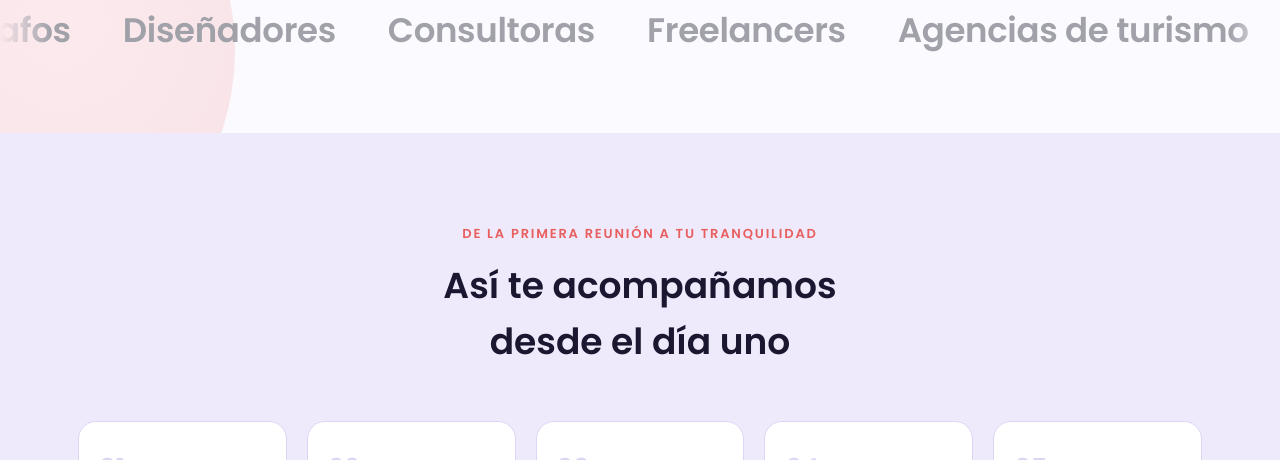
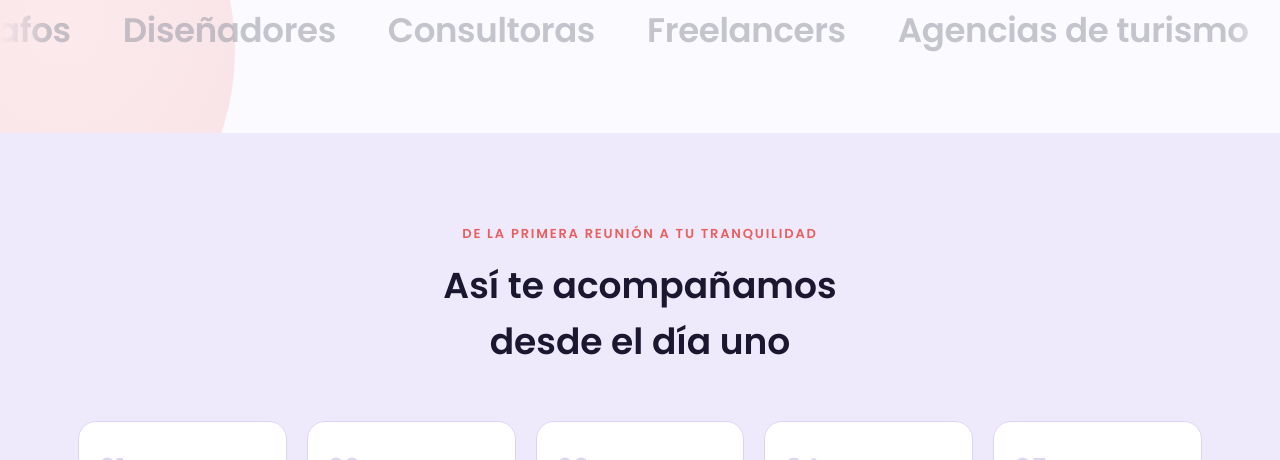
Before and after one commit to Sotoesteban7/jolix-website, a plain HTML site: page index.html in a window 1280 px wide. Shown: the part 640-1100 px from the top of the page. Drawn offline with nearby package versions, Linux system fonts and the light colour scheme.

Commit message:
Agregar 40% de transparencia a las letras del marquee de rubros
Co-Authored-By: Claude Sonnet 5 <noreply@anthropic.com>

```diff
--- a/index.html
+++ b/index.html
@@ -186,7 +186,7 @@
   .rubro-row-1 .rubro-track{animation-duration:210s;}
   .rubro-row-2 .rubro-track{animation-duration:150s;}
   .rubro-row-3 .rubro-track{animation-duration:230s;}
-  .rubro-word{flex:none;font-family:'Poppins',sans-serif;font-weight:600;white-space:nowrap;letter-spacing:-.01em;line-height:1;}
+  .rubro-word{flex:none;font-family:'Poppins',sans-serif;font-weight:600;white-space:nowrap;letter-spacing:-.01em;line-height:1;opacity:.6;}
   .rubro-row-1 .rubro-word{font-size:clamp(24px,2.94vw,38px);color:var(--rubro-g1);}
   .rubro-row-2 .rubro-word{font-size:clamp(15px,1.82vw,21px);color:var(--rubro-g3);}
   .rubro-row-3 .rubro-word{font-size:clamp(21px,2.66vw,34px);color:var(--rubro-g2);}
```
